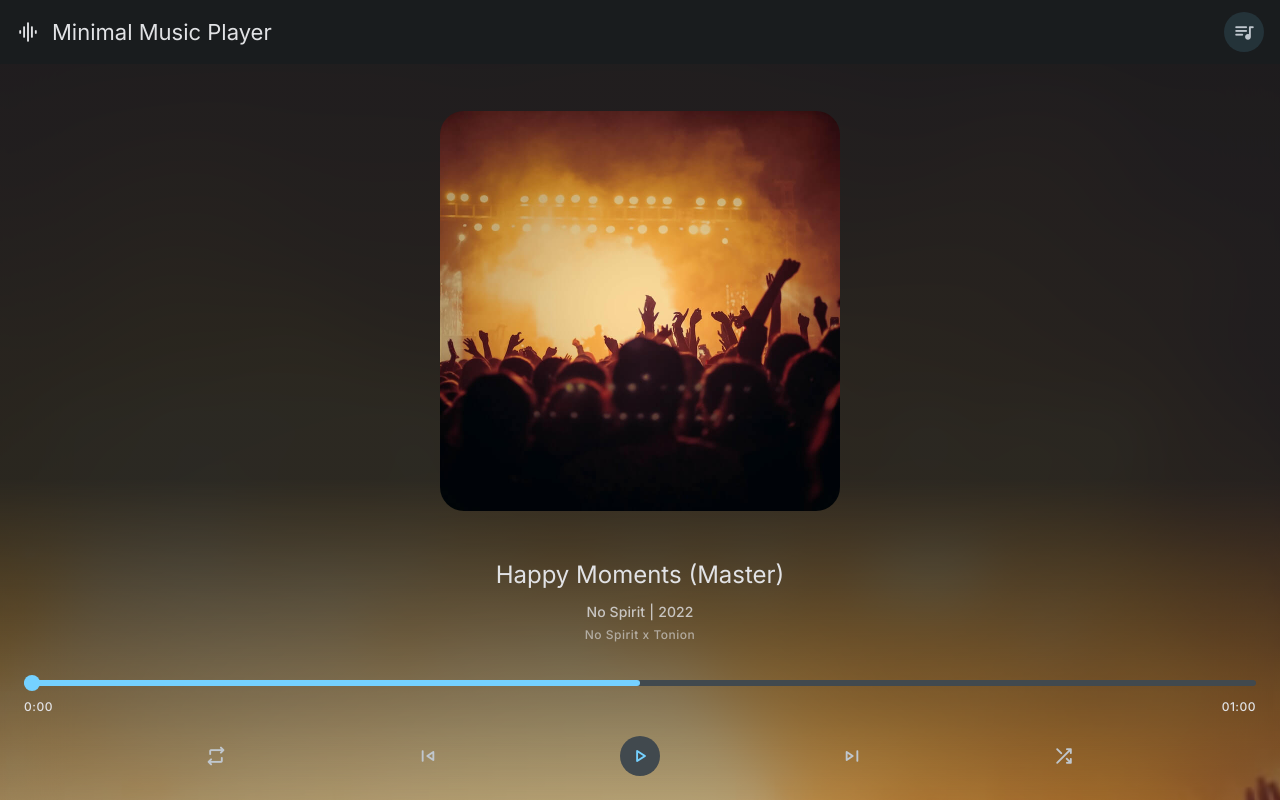
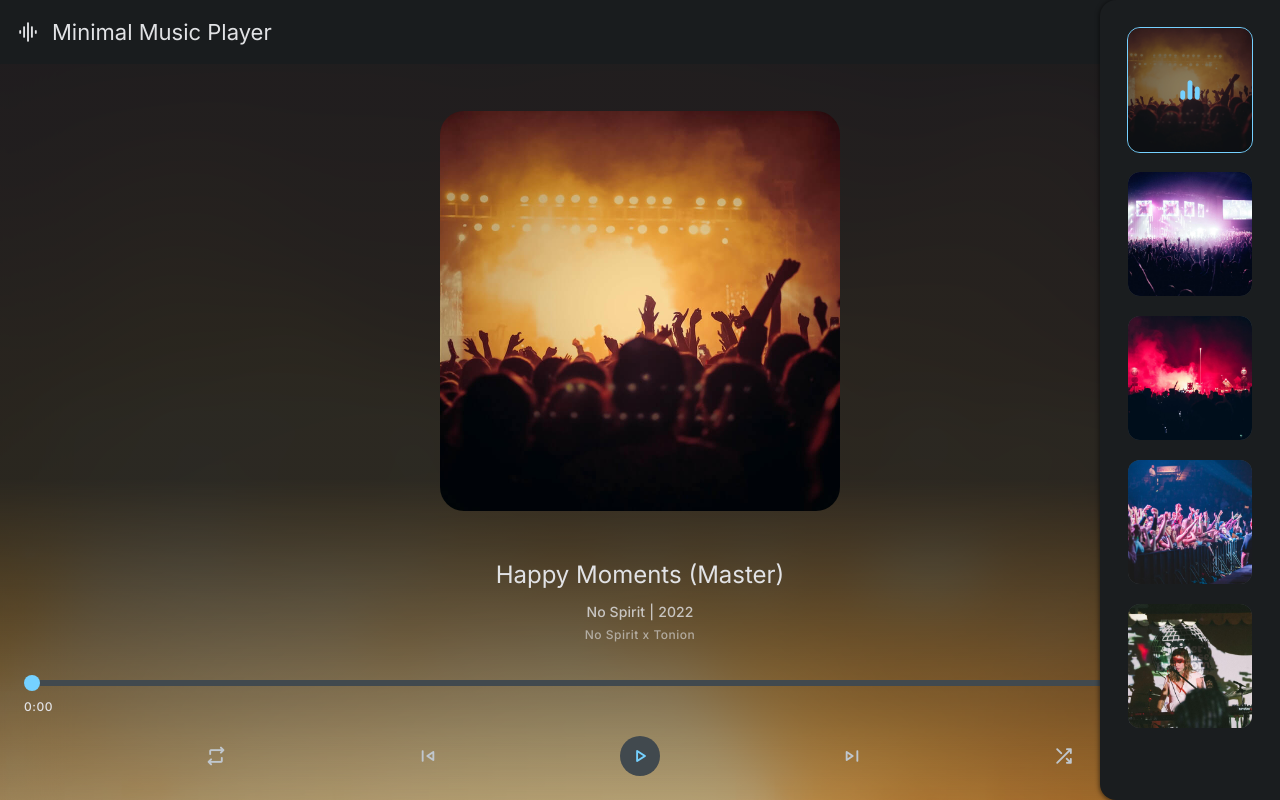
Before and after one commit to marc7hedev/Minimal-music-player, a plain HTML site: page index.html in a window 1280 px wide. Both pictures are taken after a click on the button "queue_music". Drawn offline with nearby package versions, Linux system fonts and the light colour scheme; a web font is replaced by a local one.

Commit message:
Añadido funcion Js playlist

```diff
--- a/assets/css/style.css
+++ b/assets/css/style.css
@@ -324,7 +324,7 @@ body:hover::-webkit-scrollbar-thumb{
     position: absolute;
     top: 0;
     left: 0;
-    width: 50%;
+    width: 0;
     height: 6px;
     background-color: var(--primary);
     border-radius: var(--radius-pill);
@@ -376,14 +376,78 @@ body:hover::-webkit-scrollbar-thumb{
 
 
 
+/*
+--//--//--//--// PLAYLIST //--//--//--//--
+*/
+.playlist{
+    position: fixed;
+    top: 0;
+    right: -180px;
+    width: 180px;
+    height: 100vh;
+    background-color: var(--background);
+    padding: 28px;
+    border-top-left-radius: var(--radius-16);
+    border-bottom-left-radius: var(--radius-16);
+    box-shadow: var(--shadow-2);
+    overflow-y: overlay;
+    visibility: hidden;
+    transition: var(--transition-2);
+    z-index: 4;
+}
+.playlist:hover::-webkit-scrollbar-thumb{
+    background-color: var(--surface-variant);
+}
+.playlist.active{
+    transform: translateX(-180px);
+    visibility: visible;
+}
 
+.music-list{
+    display: grid;
+    gap: 20px;
+}
+.music-item{
+    position: relative;
+    border-radius: var(--radius-12);
+    background-color: var(--surface-variant);
+    overflow: hidden;
+}
+.music-item .item-icon{
+    position: absolute;
+    inset: 0;
+    background-color: var(--eerie-black_a50);
+    display: grid;
+    place-items: center;
+    opacity: 0;
+}
+.music-item.playing .item-icon{
+    opacity: 1;
+}
+.music-item .item-icon .material-symbols-rounded{
+    color: var(--primary);
+    font-size: 3rem;
+}
+
+.music-item:is(:hover, :focus-visible, :active, .playing){
+    outline: 1px solid var(--primary);
+}
+
+.overlay{
+    position: fixed;
+    top: 0;
+    left: 0;
+    width: 100%;
+    height: 100vh;
+    background-color: var(--black);
+    opacity: 0;
+    pointer-events: none;
+    transition: var(--transition-2);
+    z-index: 3;
+}
 
 
 
 /*
---//--//--//--// PLAYLIST //--//--//--//--
-*/
-
-/*
 --//--//--//--// MEDIA QUERIES //--//--//--//--
 */
--- a/assets/js/script.js
+++ b/assets/js/script.js
@@ -0,0 +1,127 @@
+'use strict';
+
+
+/*
+--//--//-- Información de toda la música --//--//--
+*/
+
+const musicData = [
+    {
+        backgroundImage: "./assets/images/poster-1.jpg",
+        posterUrl: "./assets/images/poster-1.jpg",
+        title: "Happy Moments (Master)",
+        album: "No Spirit",
+        year: 2022,
+        artist: "No Spirit x Tonion",
+        musicPath: "./assets/music/music-1.mp3",
+    },
+    {
+        backgroundImage: "./assets/images/poster-2.jpg",
+        posterUrl: "./assets/images/poster-2.jpg",
+        title: "We Are Going To Be Ok (Master)",
+        album: "No Spirit",
+        year: 2022,
+        artist: "No Spirit x Jhove",
+        musicPath: "./assets/music/music-2.mp3",
+    },
+    {
+        backgroundImage: "./assets/images/poster-3.jpg",
+        posterUrl: "./assets/images/poster-3.jpg",
+        title: "Winter Meadow",
+        album: "No Spirit",
+        year: 2022,
+        artist: "No Spirit x  juniorodeo",
+        musicPath: "./assets/music/music-3.mp3",
+    },
+    {
+        backgroundImage: "./assets/images/poster-4.jpg",
+        posterUrl: "./assets/images/poster-4.jpg",
+        title: "From Where We Started",
+        album: "No Spirit",
+        year: 2022,
+        artist: "No Spirit",
+        musicPath: "./assets/music/music-4.mp3",
+    },
+    {
+        backgroundImage: "./assets/images/poster-5.jpg",
+        posterUrl: "./assets/images/poster-5.jpg",
+        title: "Where I Found You",
+        album: "No Spirit",
+        year: 2022,
+        artist: "No Spirit",
+        musicPath: "./assets/music/music-5.mp3",
+    },
+];
+
+
+/*
+--//--//-- eventListeners --//--//--
+Añadir eventListener a todos los elementos
+*/
+const addEventOnElements = function(elements, eventType, callback){
+    for (let i=0, len=elements.length; i<len; i++){
+        elements[i].addEventListener(eventType, callback);
+    }
+}
+
+
+/*
+--//--//--PLAYLIST--//--//--
+Añadir toda la música en el playlist, desde "musicData"
+*/
+
+const playlist = document.querySelector("[data-music-list]");
+
+for (let i=0, len=musicData.length; i<len; i++){
+    playlist.innerHTML += `
+        <li>
+            <button class="music-item ${i === 0 ? "playing" : ""}" data-playlist-toggler data-playlist-item="${i}">
+                <img src="${musicData[i].posterUrl}" width="800" height="800" alt="${musicData[i].title}" class="img-cover">
+
+                <div class="item-icon">
+                    <span class="material-symbols-rounded">equalizer</span>
+                </div>
+            </button>
+        </li>
+        `;
+}
+
+
+/*
+--//--//--PLAYLIST MODAL SIDEBAR TOGGLE--//--//--
+Mostrar la sidebar playlist al presionar el botón de playlist en la top app bar, y ocultar la lista al momento de presionar nuevamente en el botón de playlist o cualquier otro lugar.
+*/
+
+const playlistSideModal = document.querySelector("[data-playlist]");
+const playlistTogglers = document.querySelectorAll("[data-playlist-toggler]");
+const overlay = document.querySelector("[data-overlay]");
+
+const togglePlaylist = function (){
+    playlistSideModal.classList.toggle("active"); //Inyectar clase
+    overlay.classList.toggle("active");
+    document.body.classList.toggle("modalActive");
+}
+
+addEventOnElements(playlistTogglers, "click", togglePlaylist);
+
+/*
+--//--//-- PLAYLIST ITEM --//--//--
+Elimina el status "active" desde "lastPlayedMusic",
+y añadir status "active" al hacer click en music.
+*/
+
+const playlistItems = document.querySelectorAll("[data-playlist-item]");
+
+let currentMusic = 0;
+let lastPlayedMusic = 0;
+
+const changePlaylistItem = function(){
+    playlistItems[lastPlayedMusic].classList.remove("playing"); //Eliminando clase
+    playlistItems[currentMusic].classList.add("playing");
+}
+
+addEventOnElements(playlistItems, "click", function(){
+    lastPlayedMusic = currentMusic;
+    currentMusic = Number(this.dataset.playlistItem);
+    changePlaylistItem();
+});
--- a/index.html
+++ b/index.html
@@ -30,10 +30,7 @@
     --//--//--//--// CSS link //--//--//--//--
     -->
     <link rel="stylesheet" href="./assets/css/style.css">
-    <!--
-    --//--//--//--// Javascript link //--//--//--//--
-    -->
-    <script src="./assets/js/script.js"></script>
+
 
 </head>
 
@@ -65,8 +62,8 @@
     <main>
         <article>
             <!--
-    --//--//--//--// PLAYER //--//--//--//--
-    -->
+            --//--//--//--// PLAYER //--//--//--//--
+            -->
             <div class="player">
                 <div class="container">
 
@@ -142,11 +139,32 @@
                 </div>
             </div>
 
+            <!--
+            --//--//--//--// PLAYLIST //--//--//--//--
+            -->
+
+            <div class="playlist" data-playlist>
+
+                <ul class="music-list" data-music-list>
+
+                </ul>
+
+            </div>
+
+
+            <div class="overlay" data-playlist-toggler data-overlay>
+
+            </div>
+
 
         </article>
 
     </main>
 
+    <!--
+    --//--//--//--// Javascript link //--//--//--//--
+    -->
+    <script src="./assets/js/script.js"></script>
 
 </body>
 
```
